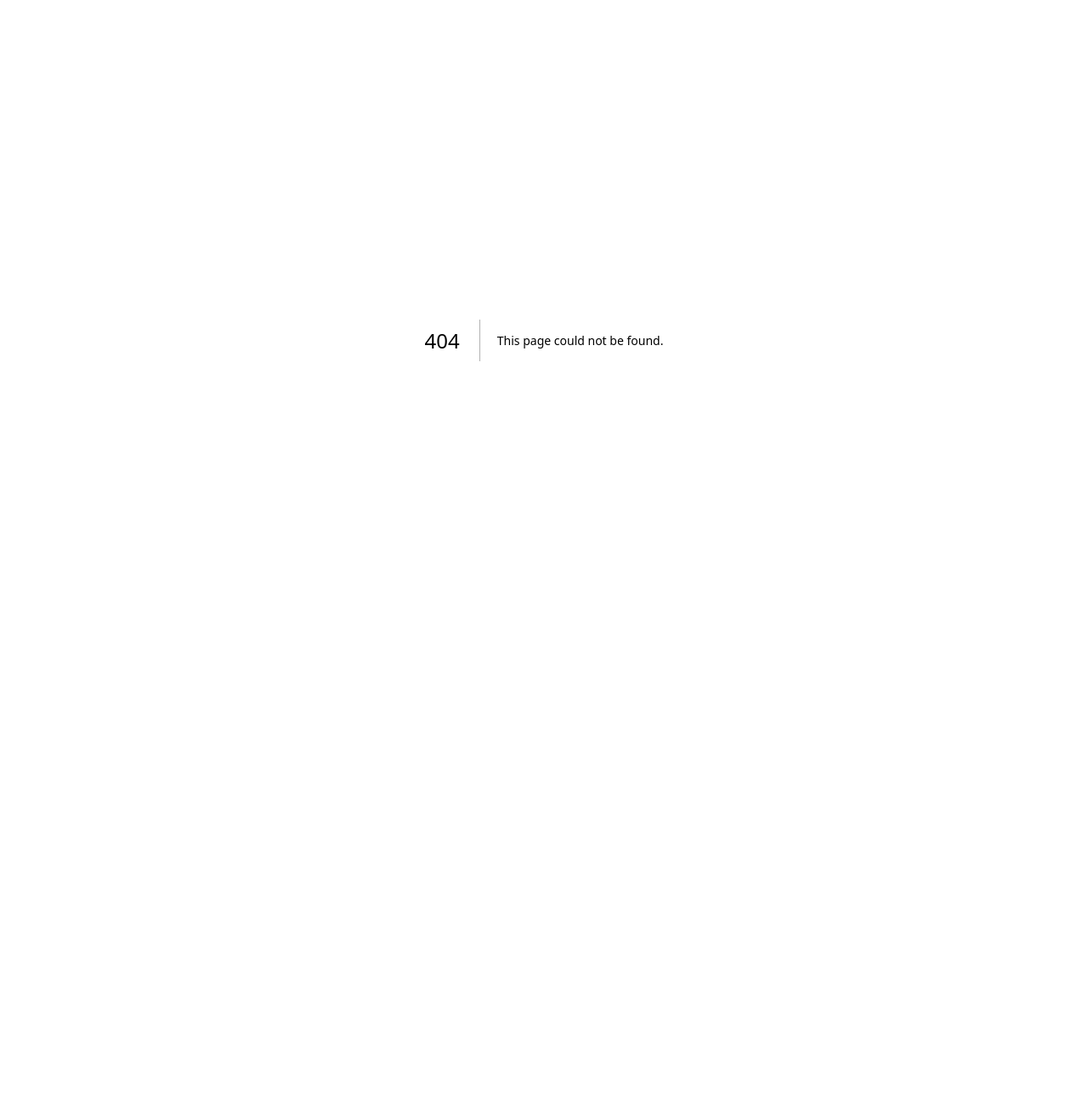
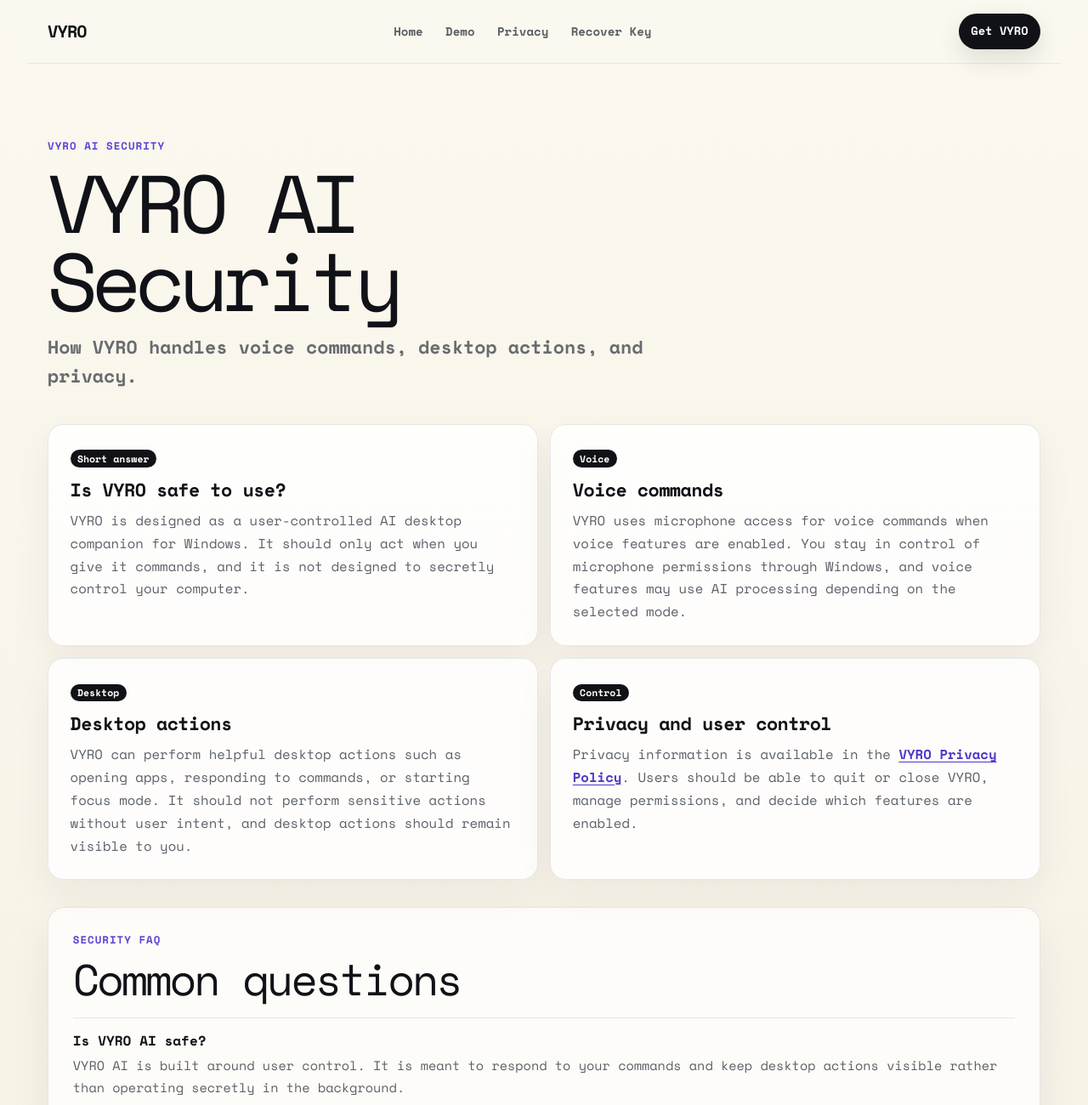
Before and after one commit to Kipasa33/VYRO-Landing, a Next.js app: page /security in a window 1280 px wide. Before the commit this address had no page. Shown: the top 1300 px of the page at 85% size. Before the commit the page ends 800 px from the top, so only its background shows below. Built offline with nearby package versions, Linux system fonts and the light colour scheme.

Commit message:
Add VYRO security SEO page

```diff
--- a/app/globals.css
+++ b/app/globals.css
@@ -372,3 +372,22 @@
 @media (min-width:640px){.site-footer{grid-template-columns:1.3fr 1fr 1fr;padding:3.5rem 1.5rem}.policy-topbar{padding:1rem 1.5rem}.policy-shell{padding:2.5rem 1.5rem 0}.policy-content{padding:2rem}.policy-sidebar{padding:1.1rem}}
 @media (min-width:768px){.policy-nav-links{display:flex}.policy-content{padding:2.4rem}}
 @media (min-width:1024px){.site-footer{padding:4rem max(2rem,calc((100vw - 76rem)/2))}.policy-shell{grid-template-columns:16rem minmax(0,1fr);align-items:start}.policy-sidebar{position:sticky;top:5.5rem}.policy-content{max-width:58rem}}
+.security-page { background: linear-gradient(180deg, #fbf8ef 0%, #f5efe1 100%); }
+.security-hero { width: min(100%, 76rem); margin: 0 auto; padding: 4.5rem 1rem 2rem; }
+.security-hero h1 { max-width: 12ch; margin: 0; font-family: var(--font-sans); font-size: clamp(3rem, 10vw, 6rem); line-height: .96; letter-spacing: -.075em; color: #101217; }
+.security-hero>p:last-child { max-width: 48rem; margin: 1rem 0 0; font-size: clamp(1.05rem, 2.4vw, 1.35rem); line-height: 1.55; font-weight: 650; color: rgba(29,36,48,.66); }
+.security-shell { width: min(100%, 76rem); margin: 0 auto; padding: 0 1rem; }
+.security-grid { display: grid; gap: .9rem; }
+.security-card { padding: 1.15rem; background: rgba(255,255,255,.82); border: 1px solid rgba(29,36,48,.1); border-radius: 1.15rem; box-shadow: 0 1rem 2.8rem rgba(29,36,48,.06); }
+.security-card span { display: inline-flex; padding: .28rem .52rem; background: #101217; color: #fff; border-radius: 999px; font-size: .72rem; line-height: 1; font-weight: 850; }
+.security-card h2 { margin: .9rem 0 .55rem; font-family: var(--font-sans); font-size: 1.35rem; line-height: 1.18; letter-spacing: -.025em; font-weight: 900; color: #101217; }
+.security-card p { margin: 0; font-size: .98rem; line-height: 1.72; font-weight: 500; color: rgba(29,36,48,.72); }
+.security-card a,.security-faq a { color: #4f38c8; font-weight: 750; text-decoration: underline; text-underline-offset: .18rem; }
+.security-faq { margin-top: 2rem; padding: 1.2rem; background: rgba(255,255,255,.72); border: 1px solid rgba(29,36,48,.1); border-radius: 1.25rem; box-shadow: 0 1.2rem 3.2rem rgba(29,36,48,.065); }
+.security-faq h2 { margin: 0; font-family: var(--font-sans); font-size: clamp(2rem, 6vw, 3.2rem); line-height: 1; letter-spacing: -.055em; color: #101217; }
+.security-faq-list { display: grid; gap: 0; margin-top: 1.2rem; border-top: 1px solid rgba(29,36,48,.1); }
+.security-faq-list article { padding: 1rem 0; border-bottom: 1px solid rgba(29,36,48,.1); }
+.security-faq-list h3 { margin: 0 0 .35rem; font-family: var(--font-sans); font-size: 1rem; line-height: 1.35; font-weight: 900; color: #101217; }
+.security-faq-list p { margin: 0; font-size: .95rem; line-height: 1.7; font-weight: 500; color: rgba(29,36,48,.72); }
+@media (min-width:640px){.security-hero{padding:5.5rem 1.5rem 2.5rem}.security-shell{padding:0 1.5rem}.security-grid{grid-template-columns:repeat(2,minmax(0,1fr))}.security-card,.security-faq{padding:1.45rem}}
+@media (min-width:1024px){.security-card{padding:1.6rem}.security-faq{padding:1.8rem}}
--- a/app/page.tsx
+++ b/app/page.tsx
@@ -374,7 +374,7 @@
         <div className="section-heading centered"><span>03 / EARLY ACCESS</span><h2>Founder price.<br /><em>VYRO forever.</em></h2></div>
         <div className="price-grid"><FoundersEditionCard /><RegularLicenseCard /></div>
         <p className="purchased-link">Already purchased? <a href="/recover-key">Recover your license key</a></p>
-        <p className="privacy-policy-link"><a href="/privacy">Read our Privacy Policy</a></p>
+        <p className="privacy-policy-link"><a href="/security">Read about VYRO security</a> | <a href="/privacy">Read our Privacy Policy</a></p>
         <motion.aside className="macos-coming-soon" initial={{ opacity: 0, y: 18 }} whileInView={{ opacity: 1, y: 0 }} viewport={{ once: true, amount: .65 }} whileHover={{ y: -5, rotate: -.35 }}>
           <div className="macos-icon" aria-hidden="true">🍎</div>
           <div className="macos-copy">
@@ -430,6 +430,7 @@
           <h3>Support</h3>
           <a href="mailto:support@vyrodesk.com">support@vyrodesk.com</a>
           <a href="/recover-key">Recover your license key</a>
+          <a href="/security">Read about VYRO security</a>
           <a href="/privacy">Read our Privacy Policy</a>
           <span>Secure payments powered by Polar</span>
         </div>
--- a/app/privacy/page.tsx
+++ b/app/privacy/page.tsx
@@ -143,6 +143,7 @@
           <Link href="/#demo">Demo</Link>
           <Link href="/#pricing">Pricing</Link>
           <Link href="/#faq">FAQ</Link>
+          <Link href="/security">Security</Link>
           <Link href="/privacy">Privacy Policy</Link>
           <Link href="/recover-key">Recover Key</Link>
         </div>
--- /dev/null
+++ b/app/security/page.tsx
@@ -0,0 +1,152 @@
+import type { Metadata } from "next";
+import Link from "next/link";
+
+export const metadata: Metadata = {
+  title: "VYRO AI Security: Is VYRO Safe to Use?",
+  description: "Learn how VYRO handles voice commands, desktop actions, privacy, and user control as an AI desktop companion for Windows.",
+  alternates: {
+    canonical: "https://vyrodesk.com/security",
+  },
+  robots: {
+    index: true,
+    follow: true,
+  },
+  openGraph: {
+    title: "VYRO AI Security: Is VYRO Safe to Use?",
+    description: "Learn how VYRO handles voice commands, desktop actions, privacy, and user control as an AI desktop companion for Windows.",
+    url: "https://vyrodesk.com/security",
+  },
+};
+
+const securitySections = [
+  {
+    id: "short-answer",
+    label: "Short answer",
+    title: "Is VYRO safe to use?",
+    body: "VYRO is designed as a user-controlled AI desktop companion for Windows. It should only act when you give it commands, and it is not designed to secretly control your computer.",
+  },
+  {
+    id: "voice-commands",
+    label: "Voice",
+    title: "Voice commands",
+    body: "VYRO uses microphone access for voice commands when voice features are enabled. You stay in control of microphone permissions through Windows, and voice features may use AI processing depending on the selected mode.",
+  },
+  {
+    id: "desktop-actions",
+    label: "Desktop",
+    title: "Desktop actions",
+    body: "VYRO can perform helpful desktop actions such as opening apps, responding to commands, or starting focus mode. It should not perform sensitive actions without user intent, and desktop actions should remain visible to you.",
+  },
+  {
+    id: "privacy-control",
+    label: "Control",
+    title: "Privacy and user control",
+    body: "Privacy information is available in the VYRO Privacy Policy. Users should be able to quit or close VYRO, manage permissions, and decide which features are enabled.",
+  },
+];
+
+const faqs = [
+  {
+    question: "Is VYRO AI safe?",
+    answer: "VYRO AI is built around user control. It is meant to respond to your commands and keep desktop actions visible rather than operating secretly in the background.",
+  },
+  {
+    question: "Does VYRO listen all the time?",
+    answer: "Voice features require microphone permission. Depending on your settings and selected mode, VYRO may listen for commands when voice control is enabled.",
+  },
+  {
+    question: "Can VYRO control my PC?",
+    answer: "VYRO can help with requested actions like opening apps or starting focus mode. Sensitive actions should require clear user intent and should not happen without your control.",
+  },
+  {
+    question: "Does VYRO work on Windows 10 and Windows 11?",
+    answer: "Yes. VYRO is designed as an AI desktop companion for Windows 10 and Windows 11.",
+  },
+  {
+    question: "Where can I read VYRO's Privacy Policy?",
+    answer: "You can read the full Privacy Policy at /privacy.",
+  },
+];
+
+export default function SecurityPage() {
+  return (
+    <main className="privacy-page security-page">
+      <header className="policy-topbar">
+        <Link className="policy-brand" href="/" aria-label="VYRO home">VYRO</Link>
+        <nav className="policy-nav-links" aria-label="Main navigation">
+          <Link href="/">Home</Link>
+          <Link href="/#demo">Demo</Link>
+          <Link href="/privacy">Privacy</Link>
+          <Link href="/recover-key">Recover Key</Link>
+        </nav>
+        <Link className="policy-nav-cta" href="/#pricing">Get VYRO</Link>
+      </header>
+
+      <section className="security-hero" aria-labelledby="security-title">
+        <p className="policy-kicker">VYRO AI security</p>
+        <h1 id="security-title">VYRO AI Security</h1>
+        <p>How VYRO handles voice commands, desktop actions, and privacy.</p>
+      </section>
+
+      <section className="security-shell" aria-label="VYRO AI security information">
+        <div className="security-grid">
+          {securitySections.map((section) => (
+            <article className="security-card" id={section.id} key={section.id}>
+              <span>{section.label}</span>
+              <h2>{section.title}</h2>
+              <p>
+                {section.id === "privacy-control" ? (
+                  <>
+                    Privacy information is available in the <Link href="/privacy">VYRO Privacy Policy</Link>. Users should be able to quit or close VYRO, manage permissions, and decide which features are enabled.
+                  </>
+                ) : (
+                  section.body
+                )}
+              </p>
+            </article>
+          ))}
+        </div>
+
+        <section className="security-faq" aria-labelledby="security-faq-title">
+          <p className="policy-kicker">Security FAQ</p>
+          <h2 id="security-faq-title">Common questions</h2>
+          <div className="security-faq-list">
+            {faqs.map((faq) => (
+              <article key={faq.question}>
+                <h3>{faq.question}</h3>
+                <p>
+                  {faq.question === "Where can I read VYRO's Privacy Policy?" ? (
+                    <>You can read the full Privacy Policy at <Link href="/privacy">vyrodesk.com/privacy</Link>.</>
+                  ) : (
+                    faq.answer
+                  )}
+                </p>
+              </article>
+            ))}
+          </div>
+        </section>
+      </section>
+
+      <footer className="site-footer professional-footer">
+        <div className="site-footer-brand">
+          <Link className="site-footer-logo" href="/">VYRO</Link>
+          <p>AI desktop companion for Windows.</p>
+        </div>
+        <div className="site-footer-column">
+          <h3>Company</h3>
+          <Link href="/">Home</Link>
+          <Link href="/#demo">Demo</Link>
+          <Link href="/#pricing">Pricing</Link>
+          <Link href="/security">Security</Link>
+          <Link href="/privacy">Privacy Policy</Link>
+          <Link href="/recover-key">Recover Key</Link>
+        </div>
+        <div className="site-footer-column">
+          <h3>Support</h3>
+          <a href="mailto:support@vyrodesk.com">support@vyrodesk.com</a>
+          <Link href="/recover-key">Recover license key</Link>
+        </div>
+      </footer>
+    </main>
+  );
+}
--- a/app/sitemap.ts
+++ b/app/sitemap.ts
@@ -11,6 +11,12 @@
       priority: 1,
     },
     {
+      url: "https://vyrodesk.com/security",
+      lastModified,
+      changeFrequency: "monthly",
+      priority: 0.8,
+    },
+    {
       url: "https://vyrodesk.com/privacy",
       lastModified,
       changeFrequency: "monthly",
```
